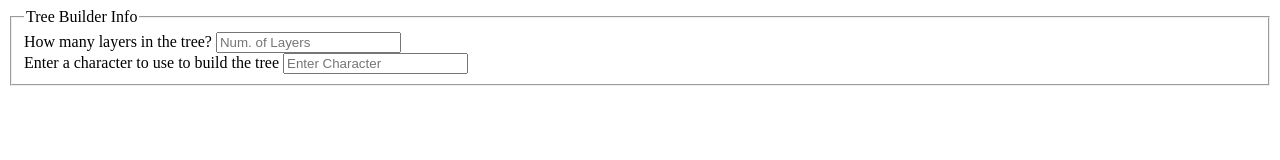
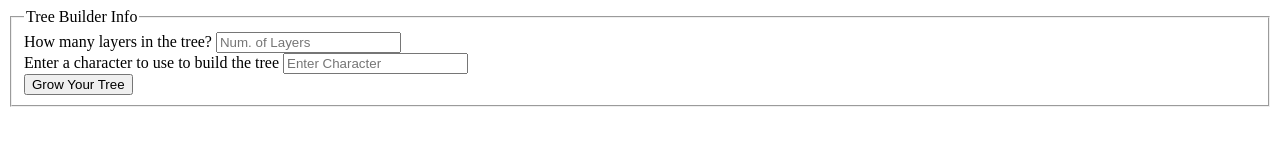
Before and after one commit to nss-day-cohort-13/static-web-javascript-quiz-RussellRiesJr, a plain HTML site: page index.html in a window 1280 px wide. Drawn offline with Linux system fonts and the light colour scheme.

Commit message:
add 'grow tree' button

```diff
--- a/index.html
+++ b/index.html
@@ -19,6 +19,8 @@
       <label>Enter a character to use to build the tree</label>
       <input type="text" id="character" placeholder="Enter Character">
     </div>
+    <!-- A 'grow your tree' button -->
+    <button type="submit" id="grow">Grow Your Tree</button>
 
   </fieldset>
 
```
